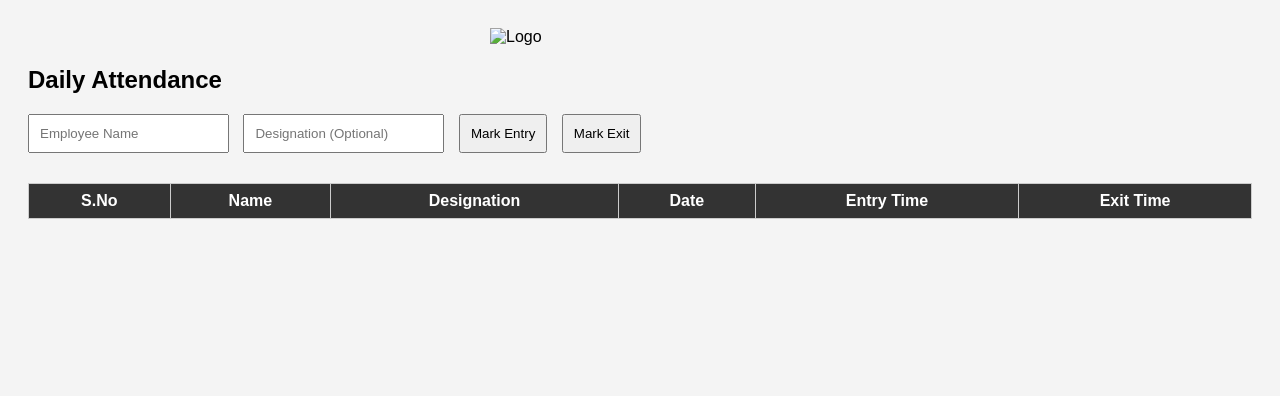
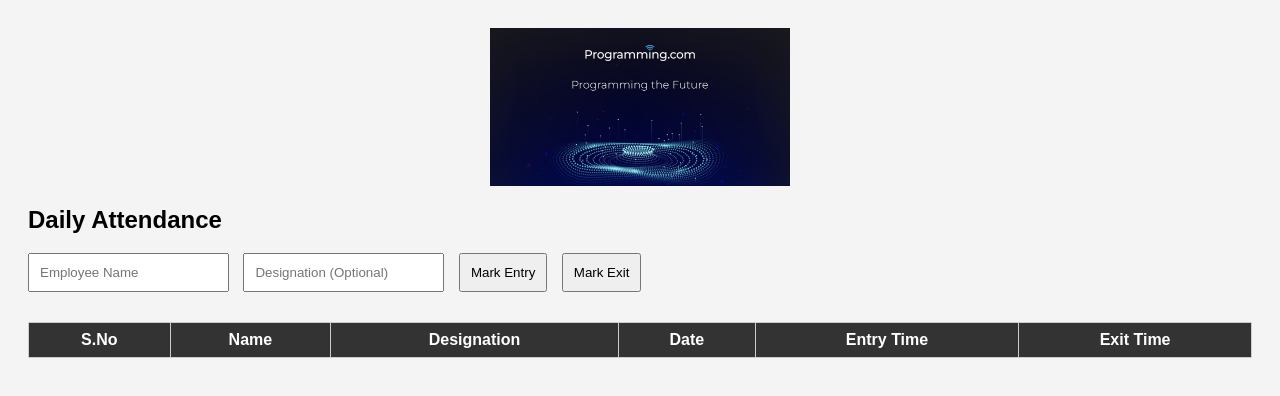
Before and after one commit to pratik9112lab/daily-attendance, a plain HTML site: page index.html in a window 1280 px wide. Drawn offline with Linux system fonts and the light colour scheme.

Commit message:
Update index.html

```diff
--- a/index.html
+++ b/index.html
@@ -38,7 +38,7 @@
 <body>
 
   <!-- Logo -->
-  <img src="image.png" alt="Logo" class="logo">
+  <img src="image.jpg" alt="Logo" class="logo">
 
   <h2>Daily Attendance</h2>
 
```
